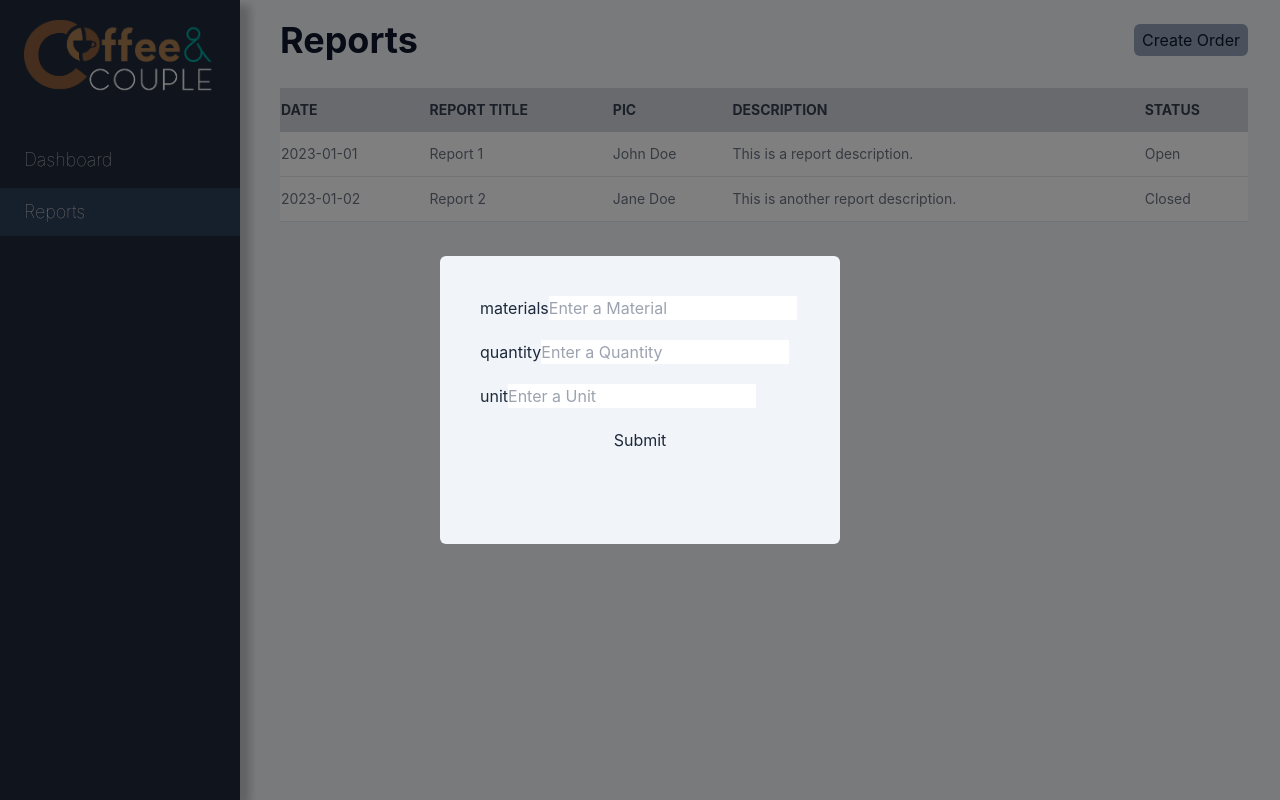
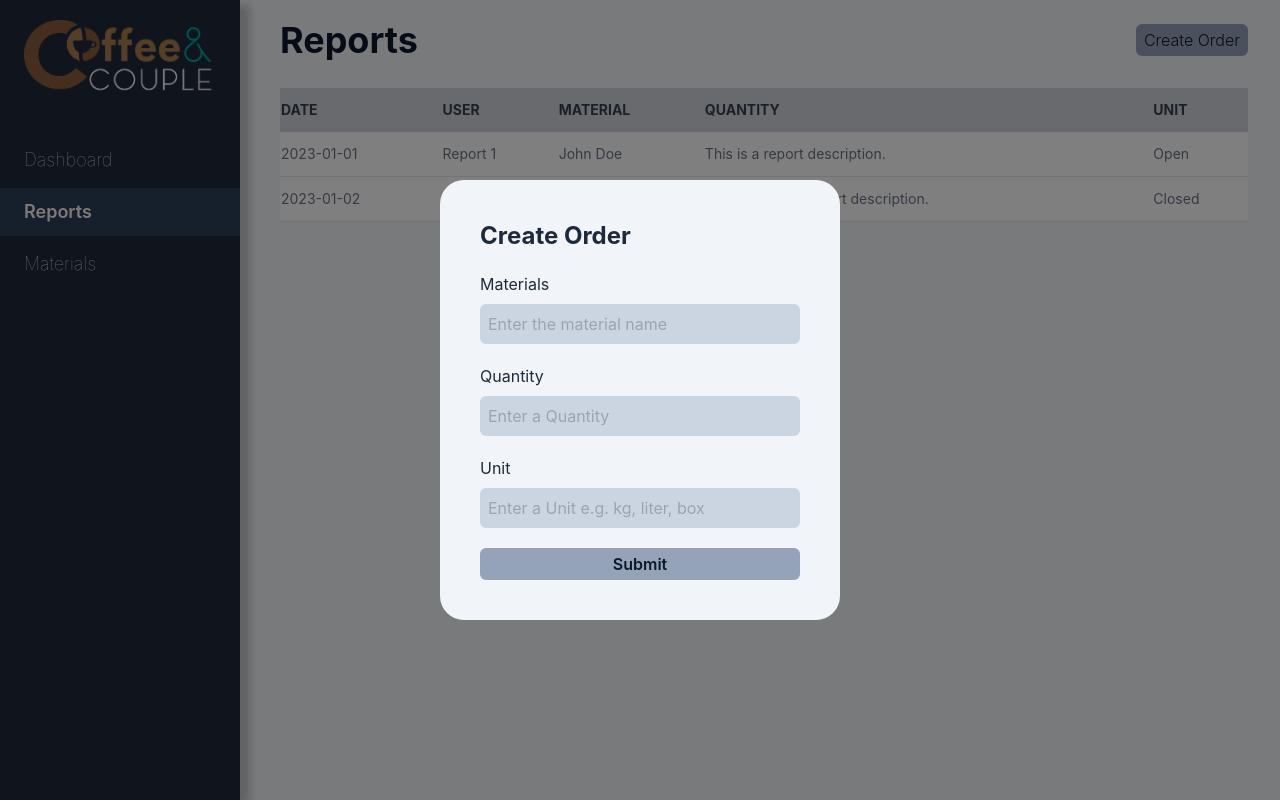
Before and after one commit to Bismillah-Cuan/cafe-frontend, a React (Vite) app: page /reports in a window 1280 px wide. Both pictures are taken after a click on the button "Create Order". Built offline with nearby package versions, Linux system fonts and the light colour scheme.

Commit message:
Add reusable Form

```diff
--- a/src/App.tsx
+++ b/src/App.tsx
@@ -7,6 +7,7 @@ import ErrorPage from './pages/error'
 import ReportDetailPage from './pages/reportDetails'
 import InitialPages from './pages/initial'
 import ReportsEditPage from './pages/reportsEdit'
+import MaterialPage from './pages/MaterialPage'
 
 const router = createBrowserRouter([
   { path: '/',
@@ -22,6 +23,7 @@ const router = createBrowserRouter([
       {path: "reports", element: <Reports />},
       {path: "reports/:reportsId", element: <ReportDetailPage />},
       {path: "reports/:reportsId/edit", element: <ReportsEditPage />},
+      {path: "Materials", element: <MaterialPage />}
     ]
   },
 
--- a/src/components/CreateFormButton/index.tsx
+++ b/src/components/CreateFormButton/index.tsx
@@ -7,7 +7,7 @@ const CreateFormButton: React.FC<CreateFormButtonProps> = ({ label, onClick }) =
     return (
         <>
             <button onClick={onClick}
-            className="text-slate-900 text-center bg-slate-400 hover:bg-slate-500 px-2 py-1 rounded-md">
+            className="text-slate-900 font-light text-center bg-slate-400 hover:bg-slate-500 px-2 py-1 rounded-md">
             {label}
             </button>
         </>
--- a/src/components/ReusableForm/index.tsx
+++ b/src/components/ReusableForm/index.tsx
@@ -13,11 +13,17 @@ type Field = {
   type ReusableFormProps = {
     fields: Field[];
     onSubmit: (formData: Record<string, string>) => void;
+    onClose?: () => void;
     buttonLabel?: string;
+    isSelected?: boolean
   };
 
-  const ReusableForm: React.FC<ReusableFormProps> = ({ fields, onSubmit, buttonLabel = "Submit",
+  const bgClass = "fixed top-0 left-0 w-full h-full bg-black opacity-50 z-[10]";
+
+  const ReusableForm: React.FC<ReusableFormProps> = ({ fields, onSubmit, onClose, buttonLabel = "Submit", isSelected
   }) => {
+
+
     const [formData, setFormData] = useState<Record<string, string>>(
       fields.reduce((acc, field) => {
         acc[field.name] = field.defaultValue || "";
@@ -33,14 +39,18 @@ type Field = {
       event.preventDefault();
       onSubmit(formData);
     }
+
   return (
+
     <>
-    <div className="fixed top-0 left-0 w-full h-full bg-black opacity-50 z-[10]"></div>
-      <section className="fixed top-1/2 left-1/2 bg-slate-100 p-5 rounded-md w-[25rem] h-[18rem] z-[20] transform -translate-x-1/2 -translate-y-1/2" role="dialog">
+    <div>
+    {isSelected &&  <div onClick={onClose} className={bgClass}></div>}
+    {isSelected && <section className="fixed top-1/2 left-1/2 bg-slate-100 p-5 rounded-3xl w-[25rem] h-auto z-[20] transform -translate-x-1/2 -translate-y-1/2" role="dialog">
       <div className="p-5 z-[20]">
+        <h2 className="text-2xl font-bold mb-5">Create Order</h2>
         <form onSubmit={handleSubmit} className="flex flex-col gap-5" action="/">
             {fields.map((field, index) => (
-                <div key={index}>
+            <div className="flex flex-col gap-2" key={index}>
               <label htmlFor={field.name}>{field.label}</label>
               {field.type === "textarea" ? (
                 <textarea
@@ -51,7 +61,7 @@ type Field = {
                   placeholder={field.placeholder}
                 />
               ) : (
-                    <input
+                <input className="text-md px-2 h-10 rounded-md bg-slate-300"
                   type={field.type}
                   id={field.name}
                   name={field.name}
@@ -62,12 +72,16 @@ type Field = {
               )}
               </div>
               ))}
-                  <button type="submit">{buttonLabel}</button>
+              <button className="text-slate-900 text-center font-semibold bg-slate-400 hover:bg-slate-500 px-2 py-1 rounded-md" type="submit">{buttonLabel}</button>
           </form>
         </div>
 
 
-        </section>
+    </section>}
+
+    </div>
+
+
 
     </>
   )
--- a/src/components/ReportsTable/index.tsx
+++ b/src/components/ReusableTable/index.tsx
@@ -1,4 +1,23 @@
 import { Link } from "react-router-dom";
+
+type Data = {
+  id: number;
+  date: string;
+  title: string;
+  pic: string;
+  description: string;
+  status: string;
+}
+
+type TableFields = {
+  label: string;
+  accessor: string;
+}
+
+type ReusableTableProps = {
+  data: Data[];
+  tableFields: TableFields[];
+}
 
 const REPORTS = [
     {
@@ -19,16 +38,14 @@ const REPORTS = [
     },
 ]
 const classTableRow= "py-3";
-const ReportsTable = () => {
+const ReusableTable: React.FC<ReusableTableProps> = ({tableFields, data}) => {
   return (
     <table className="w-full text-sm text-left text-gray-500 sm:rounded-lg mt-2 mr-5 py-10">
         <thead className="text- text-gray-700 uppercase bg-gray-300">
           <tr>
-            <th className={classTableRow}>Date</th>
-            <th className={classTableRow}>Report Title</th>
-            <th className={classTableRow}>PIC</th>
-            <th className={classTableRow}>Description</th>
-            <th className={classTableRow}>Status</th>
+            {tableFields.map((column) => (
+              <th key={column.accessor} className={classTableRow}>{column.label}</th>
+            ))}
           </tr>
         </thead>
         <tbody>
@@ -50,4 +67,4 @@ const ReportsTable = () => {
   )
 }
 
-export default ReportsTable
+export default ReusableTable
--- a/src/components/SideBar/MainNavigation.module.css
+++ b/src/components/SideBar/MainNavigation.module.css
@@ -16,5 +16,6 @@ li {
 .list a.active {
   color: seashell;
   background-color: #2d3e59;
+  font-weight: 600;
   width: 100%;
 }
--- a/src/components/SideBar/index.tsx
+++ b/src/components/SideBar/index.tsx
@@ -21,6 +21,12 @@ const SideBar = () => {
                     }>Reports
                     </NavLink>
                 </li>
+                <li>
+                    <NavLink to="Materials" className={({ isActive }) =>
+                    (isActive ? classes.active : undefined)
+                    }>Materials
+                    </NavLink>
+                </li>
             </ul>
         </nav>
 </aside>
--- a/src/index.css
+++ b/src/index.css
@@ -3,7 +3,7 @@
 @tailwind utilities;
 
 :root {
-  font-family: Inter, system-ui, Avenir, Helvetica, Arial, sans-serif;
+  font-family: Poppins, Inter, system-ui, Avenir, Helvetica, Arial, sans-serif;
   line-height: 1.5;
   font-weight: 400;
 
--- /dev/null
+++ b/src/pages/MaterialPage/index.tsx
@@ -0,0 +1,18 @@
+import Header from "../../components/Header"
+
+const MaterialPage = () => {
+  return (
+    <>
+        <div className="flex flex-col gap-5">
+            <header className="flex justify-between items-center mt-5">
+                <Header title="Material Page" />
+            </header>
+            <section>
+                Test
+            </section>
+        </div>
+    </>
+  )
+}
+
+export default MaterialPage
--- a/src/pages/dashboard/index.tsx
+++ b/src/pages/dashboard/index.tsx
@@ -4,9 +4,16 @@ import Header from '../../components/Header'
 
 const index = () => {
   return (
-    <div>
-      <Header title='Dashboard' />
-    </div>
+    <>
+      <div className='flex flex-col gap-5'>
+        <header className='flex justify-between items-center mt-5'>
+        <Header title='Dashboard' />
+        </header>
+        <section className="text-slate-950">
+          Ini Section
+        </section>
+      </div>
+    </>
   )
 }
 
--- a/src/pages/reports/index.tsx
+++ b/src/pages/reports/index.tsx
@@ -1,48 +1,82 @@
 
-import ReportsTable from "../../components/ReportsTable"
+import ReusableTable from "../../components/ReusableTable"
 import Header from "../../components/Header"
 import ReusableFormfrom from "../../components/ReusableForm"
 import CreateFormButton from "../../components/CreateFormButton"
 import { useState } from "react"
 
 
+
 const Reports= () => {
   const [showForm, setShowForm] = useState(false);
 
+  //Dummy Fields for input
   const fields = [
     {
       name: "materials",
-      label: "materials",
+      label: "Materials",
       type: "text",
-      placeholder: "Enter a Material",
+      placeholder: "Enter the material name",
     },
     {
       name: "quantity",
-      label: "quantity",
+      label: "Quantity",
       type: "number",
       placeholder: "Enter a Quantity",
     },
     {
       name: "unit",
-      label: "unit",
+      label: "Unit",
       type: "text",
-      placeholder: "Enter a Unit",
+      placeholder: "Enter a Unit e.g. kg, liter, box",
     },
   ];
 
+  //Dummy Data
+  const columns = [
+    {label : "Date", accessor : "date"},
+    {label : "User", accessor : "user"},
+    {label : "Material", accessor : "materials"},
+    {label : "Quantity", accessor : "quantity"},
+    {label : "Unit", accessor : "unit"},
+  ];
+  const REPORTS = [
+    {
+        id: 1,
+        date: "2023-01-01",
+        title: "Report 1",
+        pic: "John Doe",
+        description: "This is a report description.",
+        status: "Open",
+    },
+    {
+        id: 2,
+        date: "2023-01-02",
+        title: "Report 2",
+        pic: "Jane Doe",
+        description: "This is another report description.",
+        status: "Closed",
+    },
+  ]
   function handleShowForm() {
-    setShowForm(!showForm);
+    setShowForm((prev) => !prev);
   }
 
+  function handleSubmit(data: any) {
+    console.log(data);
+  }
+  const closeForm = () => setShowForm(false);
 
   return (
     <div className="w-full mr-8 text-slate-800 relative overflow-x-auto flex flex-col gap-5 mt-5">
       <header className="flex justify-between items-center">
         <Header title="Reports" />
+        <div>
         <CreateFormButton onClick={handleShowForm} label="Create Order" />
-        {showForm && <ReusableFormfrom fields={fields} onSubmit={handleShowForm} buttonLabel="Submit" />}
+        {showForm && <ReusableFormfrom fields={fields} onSubmit={handleSubmit} onClose={closeForm} buttonLabel="Submit" isSelected={showForm}/>}
+        </div>
       </header>
-      <ReportsTable />
+      <ReusableTable  tableFields={columns} data={REPORTS}/>
     </div>
   )
 }
--- a/tailwind.config.js
+++ b/tailwind.config.js
@@ -2,7 +2,11 @@
 export default {
   content: ["./src/**/*.{html,js,jsx,ts,tsx}"],
   theme: {
-    extend: {},
+    extend: {
+      fontFamily: {
+        sans: ['Poppins', 'Inter', 'system-ui', 'Avenir', 'Helvetica', 'Arial', 'sans-serif'],
+      },
+    },
   },
   plugins: [],
 }
```
Lines whose indentation alone changed are shown as unchanged.
